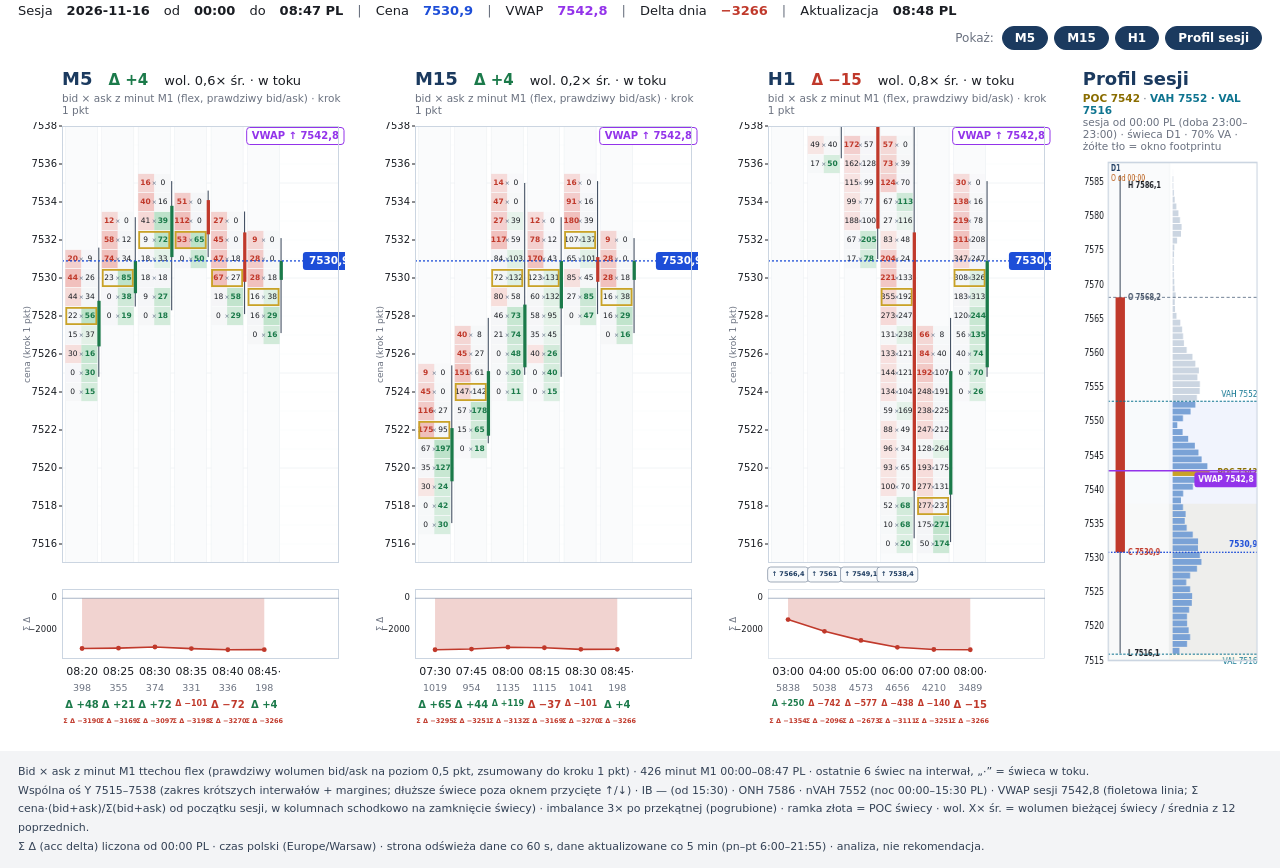
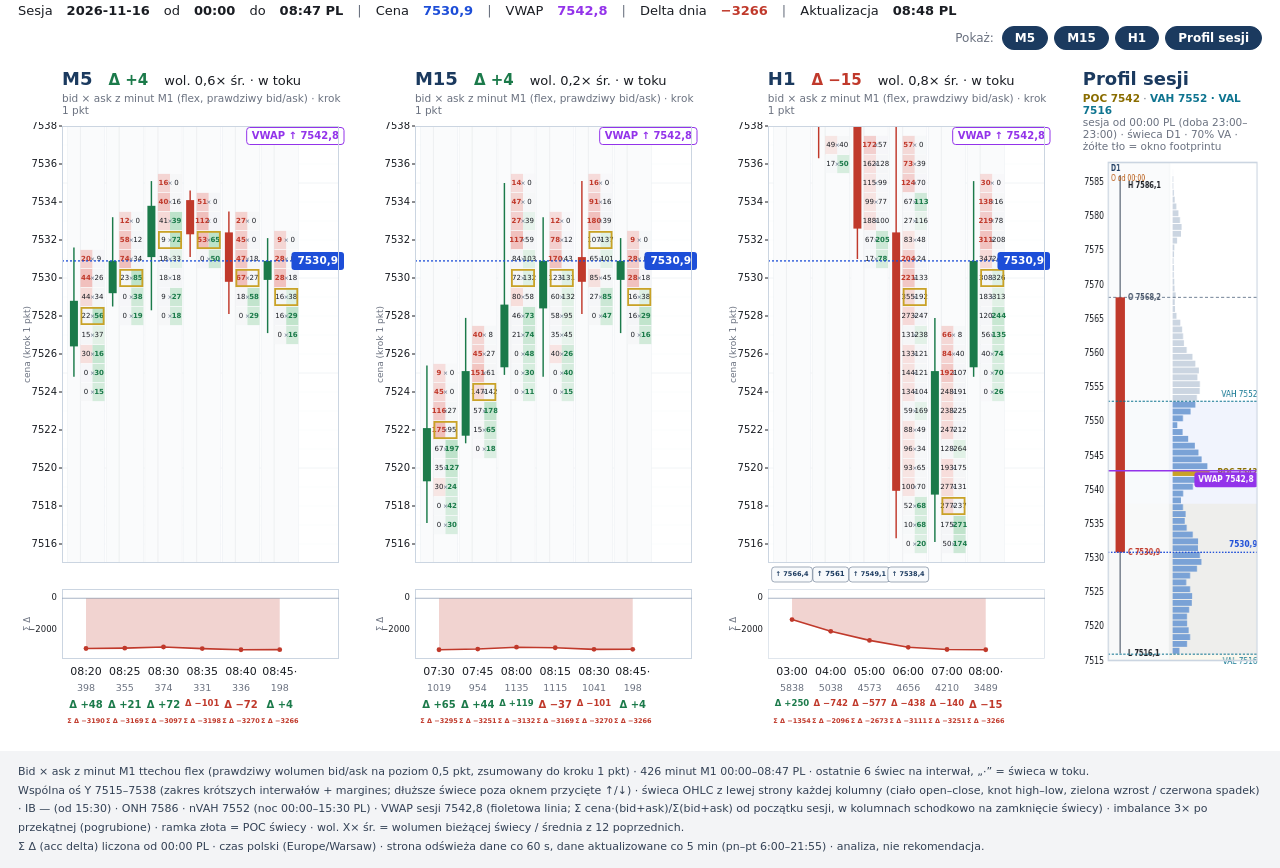
Before and after one commit to tpaczoski/da-flow, a plain HTML site: page live_us500.html in a window 1280 px wide. Shown: the part 58-926 px from the top of the page. Drawn offline with Linux system fonts and the light colour scheme.

Commit message:
live_us500: świeca OHLC z lewej strony kolumn footprintu M5/M15/H1

```diff
--- a/live_us500.html
+++ b/live_us500.html
@@ -225,20 +225,33 @@ function drawFp(cv, all, tf, ymin, ymax, price, refItems, rowH, vwap) {
   const H = T + fpH + gap + accH + rowsH;
   const [ctx, W] = fit(cv, H);
   const pw = W - L - R;
-  const X = u => L + (u + 0.55) / (n + 1.6) * pw;
-  const unit = pw / (n + 1.6);
+  const X = u => L + (u + 0.62) / (n + 1.15) * pw;
+  const unit = pw / (n + 1.15);
   const Y = p => T + (ymax - p) / (ymax - ymin) * fpH;
+  const colW = unit * 0.96;
+  const strip = Math.max(13, Math.min(18, Math.round(unit * 0.28)));
+  const cellsW = colW - strip;
   // frame + grid
   ctx.save(); ctx.beginPath(); ctx.rect(L, T, pw, fpH); ctx.clip();
   for (let p = Math.floor(ymin); p <= Math.ceil(ymax); p += STEP) {
     ctx.strokeStyle = p % 5 === 0 ? '#eef1f4' : '#f7f8fa'; ctx.lineWidth = p % 5 === 0 ? 0.8 : 0.5;
     ctx.beginPath(); ctx.moveTo(L, Y(p)); ctx.lineTo(L + pw, Y(p)); ctx.stroke();
   }
-  const fs = Math.max(7.5, Math.min(11, Math.min(rowH * 0.72, unit * 0.88 / 6.2)));
+  const fs = Math.max(7, Math.min(11, Math.min(rowH * 0.72, cellsW / 6.2)));
   bars.forEach((c, i) => {
-    const x0 = X(i - 0.46), cw = unit * 0.88;
-    ctx.fillStyle = '#fafbfc'; ctx.fillRect(x0, T, cw, fpH);
-    ctx.strokeStyle = '#edf0f3'; ctx.lineWidth = 0.6; ctx.strokeRect(x0, T, cw, fpH);
+    const x0 = X(i - 0.48), cellsX = x0 + strip;
+    ctx.fillStyle = '#fafbfc'; ctx.fillRect(x0, T, colW, fpH);
+    ctx.strokeStyle = '#edf0f3'; ctx.lineWidth = 0.6; ctx.strokeRect(x0, T, colW, fpH);
+    ctx.strokeStyle = '#e8eaed'; ctx.lineWidth = 0.7;
+    ctx.beginPath(); ctx.moveTo(cellsX, T); ctx.lineTo(cellsX, T + fpH); ctx.stroke();
+    // OHLC candle immediately left of bid×ask, same price axis (replaces the old thin right-edge wick)
+    const cx = x0 + strip / 2, bodyW = Math.max(7, Math.min(12, strip - 5));
+    const ccol = c.c >= c.o ? C.green : C.red;
+    ctx.strokeStyle = ccol; ctx.lineWidth = 1.45;
+    ctx.beginPath(); ctx.moveTo(cx, Y(c.h)); ctx.lineTo(cx, Y(c.l)); ctx.stroke();
+    let yTopB = Y(Math.max(c.o, c.c)), yBotB = Y(Math.min(c.o, c.c));
+    if (yBotB - yTopB < 2) { const mid = (yTopB + yBotB) / 2; yTopB = mid - 1; yBotB = mid + 1; }
+    ctx.fillStyle = ccol; ctx.fillRect(cx - bodyW / 2, yTopB, bodyW, yBotB - yTopB);
     for (const [p, [bi, a]] of c.lv) {
       if (p < ymin || p > ymax - 1e-9) continue;
       const yTop = Y(p + 0.48), hh = rowH * 0.96, yc = Y(p);
@@ -246,23 +259,15 @@ function drawFp(cv, all, tf, ymin, ymax, price, refItems, rowH, vwap) {
       const fl = c.flags.get(p);
       const sell = fl === 'sell' || fl === 'both', buy = fl === 'buy' || fl === 'both';
       ctx.globalAlpha = 0.40 + 0.50 * intens;
-      ctx.fillStyle = sell ? C.redCell : (bi > a ? C.redSoft : C.grey); ctx.fillRect(x0, yTop, cw / 2, hh);
-      ctx.fillStyle = buy ? C.greenCell : (a > bi ? C.greenSoft : C.grey); ctx.fillRect(x0 + cw / 2, yTop, cw / 2, hh);
+      ctx.fillStyle = sell ? C.redCell : (bi > a ? C.redSoft : C.grey); ctx.fillRect(cellsX, yTop, cellsW / 2, hh);
+      ctx.fillStyle = buy ? C.greenCell : (a > bi ? C.greenSoft : C.grey); ctx.fillRect(cellsX + cellsW / 2, yTop, cellsW / 2, hh);
       ctx.globalAlpha = 1;
       ctx.textAlign = 'center'; ctx.textBaseline = 'middle';
-      font(ctx, fs, sell); ctx.fillStyle = sell ? C.red : C.text; ctx.fillText(fint(bi), x0 + cw * 0.23, yc);
-      font(ctx, Math.max(6, fs - 1.5)); ctx.fillStyle = '#64748b'; ctx.fillText('×', x0 + cw * 0.5, yc);
-      font(ctx, fs, buy); ctx.fillStyle = buy ? C.green : C.text; ctx.fillText(fint(a), x0 + cw * 0.77, yc);
-      if (c.poc === p) { ctx.strokeStyle = C.poc; ctx.lineWidth = 1.8; ctx.strokeRect(x0 + 1, yTop + 1, cw - 2, hh - 2); }
+      font(ctx, fs, sell); ctx.fillStyle = sell ? C.red : C.text; ctx.fillText(fint(bi), cellsX + cellsW * 0.23, yc);
+      font(ctx, Math.max(6, fs - 1.5)); ctx.fillStyle = '#64748b'; ctx.fillText('×', cellsX + cellsW * 0.5, yc);
+      font(ctx, fs, buy); ctx.fillStyle = buy ? C.green : C.text; ctx.fillText(fint(a), cellsX + cellsW * 0.77, yc);
+      if (c.poc === p) { ctx.strokeStyle = C.poc; ctx.lineWidth = 1.8; ctx.strokeRect(cellsX + 1, yTop + 1, cellsW - 2, hh - 2); }
     }
-    // wick + thin body at the right edge
-    const xw = X(i + 0.46);
-    ctx.strokeStyle = '#334155'; ctx.lineWidth = 1;
-    ctx.beginPath(); ctx.moveTo(xw, Y(c.h)); ctx.lineTo(xw, Y(c.l)); ctx.stroke();
-    let y1 = Math.min(c.o, c.c), y2 = Math.max(c.o, c.c);
-    if (y2 - y1 < 0.15) { y1 -= 0.12; y2 += 0.12; }
-    ctx.fillStyle = c.c >= c.o ? C.green : C.red;
-    ctx.fillRect(X(i + 0.42), Y(y2), Math.max(3, unit * 0.09), Math.max(2, Y(y1) - Y(y2)));
   });
   for (const [y, , col] of refItems) {
     if (y < ymin || y > ymax) continue;
@@ -289,8 +294,9 @@ function drawFp(cv, all, tf, ymin, ymax, price, refItems, rowH, vwap) {
   const lx = X(n - 0.05) + 4;
   if (price != null && price >= ymin && price <= ymax) {
     font(ctx, 10.5, true); const t = fpx(price); const tw = ctx.measureText(t).width + 12;
-    ctx.fillStyle = C.price; rrect(ctx, lx, Y(price) - 9, tw, 18, 3); ctx.fill();
-    ctx.fillStyle = '#fff'; ctx.textAlign = 'left'; ctx.textBaseline = 'middle'; ctx.fillText(t, lx + 6, Y(price));
+    const px = Math.min(lx, W - tw - 1);
+    ctx.fillStyle = C.price; rrect(ctx, px, Y(price) - 9, tw, 18, 3); ctx.fill();
+    ctx.fillStyle = '#fff'; ctx.textAlign = 'left'; ctx.textBaseline = 'middle'; ctx.fillText(t, px + 6, Y(price));
     used.push(Y(price));
   }
   if (vwap != null) {
@@ -347,7 +353,7 @@ function drawFp(cv, all, tf, ymin, ymax, price, refItems, rowH, vwap) {
   let lo = Math.min(0, ...accs), hi = Math.max(0, ...accs);
   const pad = Math.max(20, (hi - lo) * 0.18); lo -= pad; hi += pad;
   const AY = v => aT + (hi - v) / (hi - lo) * accH;
-  GEO[cv.id] = { type: 'fp', W, H, L, pw, T, fpH, ymin, ymax, aT, accH, alo: lo, ahi: hi, n, unit, bars, tf };
+  GEO[cv.id] = { type: 'fp', W, H, L, pw, T, fpH, ymin, ymax, aT, accH, alo: lo, ahi: hi, n, unit, xOff: 0.62, bars, tf };
   ctx.strokeStyle = C.spine; ctx.strokeRect(L + 0.5, aT + 0.5, pw - 1, accH - 1);
   ctx.strokeStyle = '#94a3b8'; ctx.lineWidth = 0.8; ctx.beginPath(); ctx.moveTo(L, AY(0)); ctx.lineTo(L + pw, AY(0)); ctx.stroke();
   if (n) {
@@ -484,7 +490,7 @@ function drawCross() {
       }
       if (src) {
         dash(ctx, CROSS.x, g.T, CROSS.x, g.aT + g.accH);
-        const i = Math.round((CROSS.x - g.L) / g.unit - 0.55);
+        const i = Math.round((CROSS.x - g.L) / g.unit - (g.xOff ?? 0.55));
         if (i >= 0 && i < g.n) {
           const c = g.bars[i];
           const lab = `${g.tf === 60 ? 'H1' : 'M' + g.tf} ${fmtHM.format(new Date(c.st))}${c.incomplete ? '·' : ''} · Δ ${fdel(c.delta)} · VWAP ${fpx(Math.round(c.vwap * 10) / 10)}`;
@@ -582,7 +588,7 @@ function render(data) {
   const ibh = refItems.find(r => r[1] === 'IB High'), ibl = refItems.find(r => r[1] === 'IB Low');
   $('foot').innerHTML =
     `Bid × ask z minut M1 ttechou flex (prawdziwy wolumen bid/ask na poziom 0,5 pkt, zsumowany do kroku 1 pkt) · ${bars.length} minut M1 ${fmtHM.format(new Date(bars[0].ms))}–${fmtHM.format(new Date(last.ms))} PL · ostatnie ${N} świec na interwał, „·” = świeca w toku.<br>` +
-    `Wspólna oś Y ${fpx(ymin)}–${fpx(ymax)} (zakres krótszych interwałów + margines; dłuższe świece poza oknem przycięte ↑/↓) · ` +
+    `Wspólna oś Y ${fpx(ymin)}–${fpx(ymax)} (zakres krótszych interwałów + margines; dłuższe świece poza oknem przycięte ↑/↓) · świeca OHLC z lewej strony każdej kolumny (ciało open–close, knot high–low, zielona wzrost / czerwona spadek) · ` +
     `IB ${ibl ? fpx(ibl[0]) + '–' + fpx(ibh[0]) : '— (od 15:30)'} · ONH ${onh ? fpx(onh[0]) : '—'} · nVAH ${nv ? fpx(nv[0]) : '—'} (noc 00:00–15:30 PL) · VWAP sesji ${fpx(Math.round(vwap * 10) / 10)} (fioletowa linia; Σ cena·(bid+ask)/Σ(bid+ask) od początku sesji, w kolumnach schodkowo na zamknięcie świecy) · imbalance ${IMB}× po przekątnej (pogrubione) · ramka złota = POC świecy · wol. X× śr. = wolumen bieżącej świecy / średnia z 12 poprzednich.<br>` +
     `Σ Δ (acc delta) liczona od ${fmtHM.format(new Date(bars[0].ms))} PL · czas polski (Europe/Warsaw) · strona odświeża dane co 60 s, dane aktualizowane co 5 min (pn–pt 6:00–21:55) · analiza, nie rekomendacja.`;
   Object.assign(document.body.dataset, { status: 'ok', price: String(price), vwap: String(vwap), delta: String(dayDelta), nbars: String(bars.length) });
```
